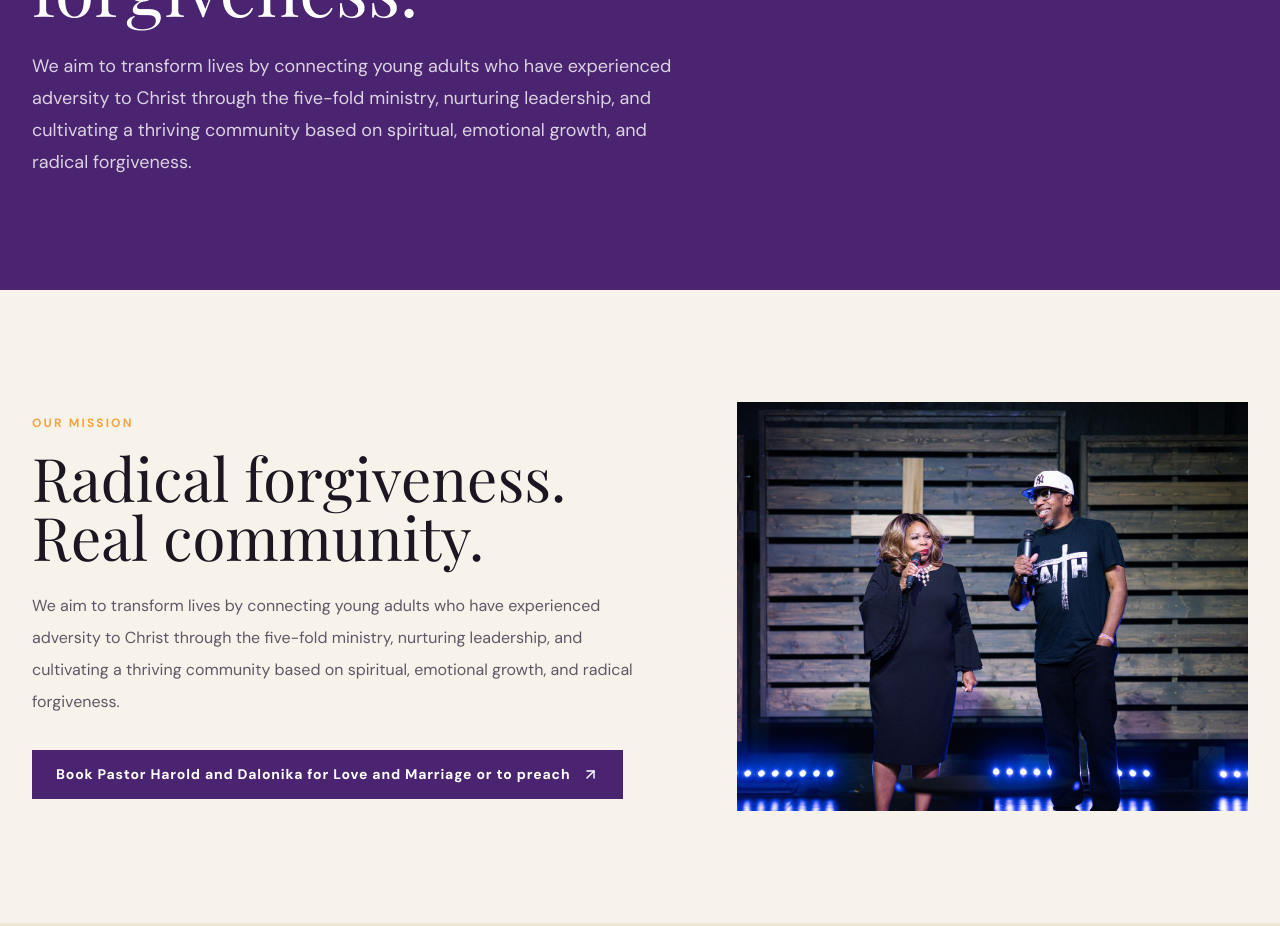
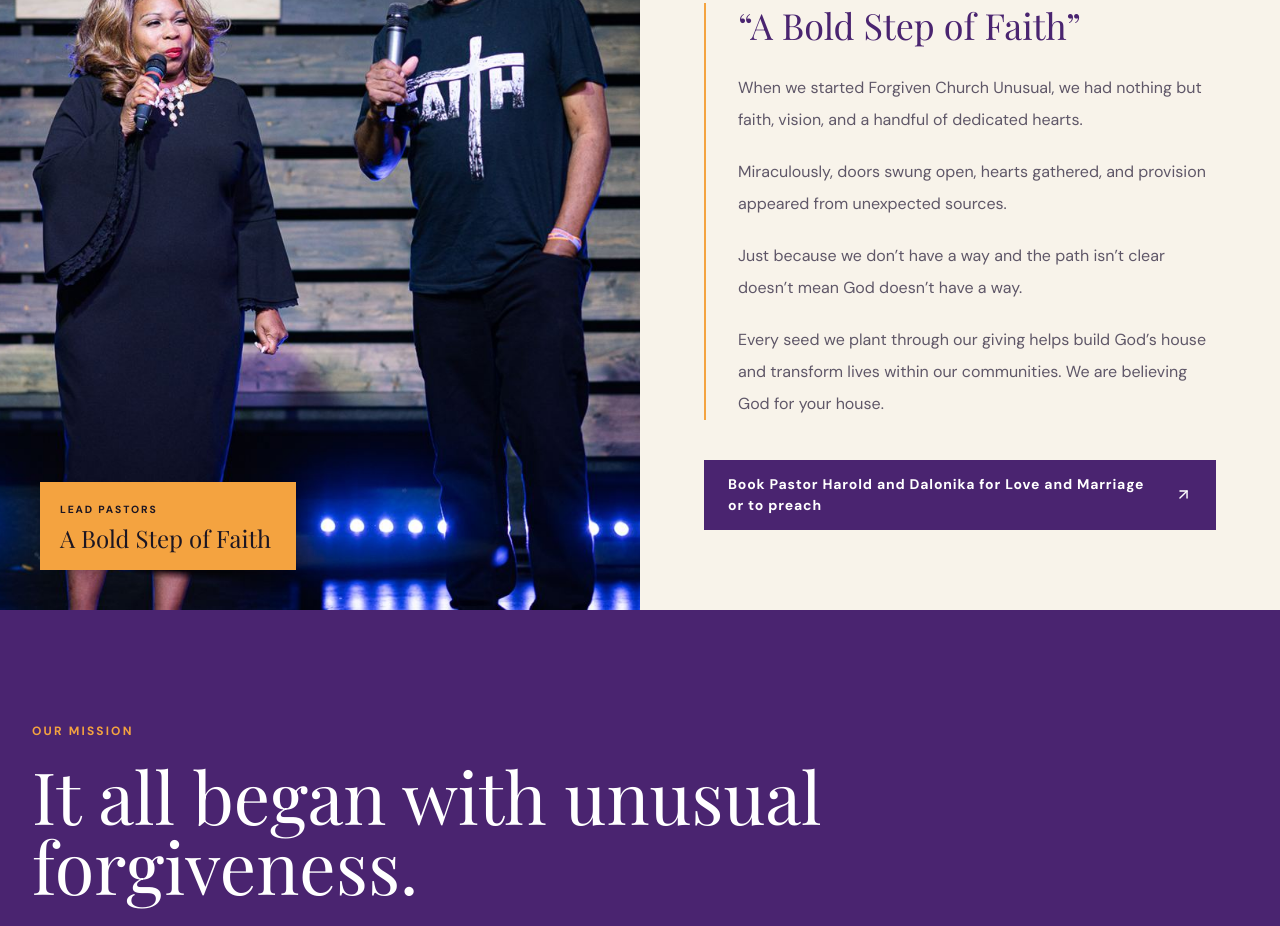
Before and after one commit to tariq121/fcuchurch, a plain HTML site: page about.html in a window 1280 px wide. Shown: the part 435-1361 px from the top of the page. Drawn offline with nearby package versions, Linux system fonts and the light colour scheme.

Commit message:
Lead the About page with the pastors
Pastors Harold and Dalonika now open the About page, with their photo
filling the left half of the screen on desktop (full width above the
text on phones) beside their story and booking button. Mission and
vision follow; the duplicated mission paragraph is merged into one.

Co-Authored-By: Claude Opus 5.5 <noreply@anthropic.com>

```diff
--- a/about.html
+++ b/about.html
@@ -40,41 +40,44 @@
   </header>
 
   <main>
+    <section class="bg-sand pastors-hero">
+        <div class="pastors-photo">
+          <img src="/assets/brand/dsc03296.jpg" alt="Lead Pastors Harold and Dalonika McDonald" fetchpriority="high">
+          <div class="photo-badge">
+            <p class="small">Lead pastors</p>
+            <p class="big">A Bold Step of Faith</p>
+          </div>
+        </div>
+        <div class="pastors-text">
+          <p class="eyebrow">Meet our Lead Pastors</p>
+          <h1 class="display h2" style="margin-top:1rem;max-width:36rem">Harold &amp; Dalonika McDonald</h1>
+          <div class="bordered-left" style="margin-top:2.5rem">
+            <p class="display text-purple" style="font-size:clamp(1.875rem,4vw,2.25rem);line-height:1.25">&ldquo;A Bold Step of Faith&rdquo;</p>
+            <div class="prose">
+              <p>When we started Forgiven Church Unusual, we had nothing but faith, vision, and a handful of dedicated hearts.</p>
+              <p>Miraculously, doors swung open, hearts gathered, and provision appeared from unexpected sources.</p>
+              <p>Just because we don&rsquo;t have a way and the path isn&rsquo;t clear doesn&rsquo;t mean God doesn&rsquo;t have a way.</p>
+              <p>Every seed we plant through our giving helps build God&rsquo;s house and transform lives within our communities. We are believing God for your house.</p>
+            </div>
+          </div>
+          <a href="mailto:members@forgivenchurchunusual.com?subject=General%20inquiry" class="btn btn-purple" style="margin-top:2.5rem">Book Pastor Harold and Dalonika for Love and Marriage or to preach <svg xmlns="http://www.w3.org/2000/svg" width="17" height="17" viewBox="0 0 24 24" fill="none" stroke="currentColor" stroke-width="2" stroke-linecap="round" stroke-linejoin="round" aria-hidden="true"><path d="M7 7h10v10"/><path d="M7 17 17 7"/></svg></a>
+        </div>
+    </section>
+
     <section class="bg-purple page-hero">
       <div class="container section">
-        <p class="eyebrow">About</p>
-        <h1 class="display">It all began with unusual forgiveness.</h1>
+        <p class="eyebrow">Our Mission</p>
+        <h2 class="display">It all began with unusual forgiveness.</h2>
         <p class="intro">We aim to transform lives by connecting young adults who have experienced adversity to Christ through the five-fold ministry, nurturing leadership, and cultivating a thriving community based on spiritual, emotional growth, and radical forgiveness.</p>
       </div>
     </section>
 
-    <section class="bg-sand">
-      <div class="container section split split-11-9">
-        <div>
-          <p class="eyebrow">Our Mission</p>
-          <h2 class="display h2" style="margin-top:1rem;max-width:36rem">Radical forgiveness. Real community.</h2>
-          <p class="text-muted" style="margin-top:1.5rem;line-height:2rem">We aim to transform lives by connecting young adults who have experienced adversity to Christ through the five-fold ministry, nurturing leadership, and cultivating a thriving community based on spiritual, emotional growth, and radical forgiveness.</p>
-          <a href="mailto:members@forgivenchurchunusual.com?subject=General%20inquiry" class="btn btn-purple" style="margin-top:2rem">Book Pastor Harold and Dalonika for Love and Marriage or to preach <svg xmlns="http://www.w3.org/2000/svg" width="17" height="17" viewBox="0 0 24 24" fill="none" stroke="currentColor" stroke-width="2" stroke-linecap="round" stroke-linejoin="round" aria-hidden="true"><path d="M7 7h10v10"/><path d="M7 17 17 7"/></svg></a>
-        </div>
-        <div class="photo-frame clip">
-          <img src="/assets/brand/dsc03296.jpg" alt="Lead Pastors Harold and Dalonika McDonald" loading="lazy">
-        </div>
-      </div>
-    </section>
-
     <section class="bg-cream">
-      <div class="container section split split-9-11">
-        <div>
+      <div class="container section-sm">
+        <div class="bordered-left lg" style="max-width:64rem">
           <p class="eyebrow">Our Vision</p>
-          <h2 class="display h2" style="margin-top:1rem">To reach one person and one family at a time.</h2>
-        </div>
-        <div class="bordered-left">
-          <p class="display text-purple" style="font-size:clamp(1.875rem,4vw,2.25rem);line-height:1.25">&ldquo;A Bold Step of Faith&rdquo;</p>
-          <div class="prose">
-            <p>When we started Forgiven Church Unusual, we had nothing but faith, vision, and a handful of dedicated hearts.</p>
-            <p>Miraculously, doors swung open, hearts gathered, and provision appeared from unexpected sources.</p>
-            <p>Just because we don&rsquo;t have a way and the path isn&rsquo;t clear doesn&rsquo;t mean God doesn&rsquo;t have a way.</p>
-          </div>
+          <h2 class="display h2" style="margin-top:1rem;max-width:48rem">To reach one person and one family at a time.</h2>
+          <p class="text-muted" style="margin-top:1.5rem;max-width:42rem;line-height:1.75rem">Learn more as we strengthen our city, state, and change the world.</p>
         </div>
       </div>
     </section>
--- a/assets/css/styles.css
+++ b/assets/css/styles.css
@@ -501,9 +501,9 @@ svg { flex-shrink: 0; }
 
 /* ---------- Page heroes (inner pages) ---------- */
 
-.page-hero h1 { margin-top: 1.25rem; max-width: 56rem; font-size: 3rem; line-height: 0.98; }
+.page-hero h1, .page-hero h2 { margin-top: 1.25rem; max-width: 56rem; font-size: 3rem; line-height: 0.98; }
 .page-hero p.intro { margin-top: 1.75rem; max-width: 42rem; font-size: 1.125rem; line-height: 2rem; color: rgba(255, 255, 255, 0.8); }
-@media (min-width: 640px) { .page-hero h1 { font-size: 4.5rem; } }
+@media (min-width: 640px) { .page-hero h1, .page-hero h2 { font-size: 4.5rem; } }
 
 /* Inner-page hero with a background photo under a purple wash */
 .page-hero.with-photo { position: relative; isolation: isolate; overflow: hidden; }
@@ -643,3 +643,30 @@ img.missing { visibility: hidden; }
 .zoom-btn { padding: 0.75rem 1.25rem; font-size: 0.75rem; letter-spacing: 0.1em; text-transform: uppercase; gap: 0.5rem; }
 .text-link { color: var(--purple); font-weight: 700; text-decoration: underline; text-decoration-color: var(--orange); text-decoration-thickness: 2px; text-underline-offset: 3px; transition: color 0.15s; }
 .text-link:hover { color: var(--orange); }
+
+/* About page: pastors photo fills the left half of the screen */
+.pastors-hero { display: grid; }
+.pastors-photo {
+  position: relative;
+  aspect-ratio: 4 / 3;
+  background: var(--purple-10);
+}
+.pastors-photo img {
+  position: absolute; inset: 0; width: 100%; height: 100%;
+  object-fit: cover; object-position: 50% 40%;
+}
+.pastors-photo .photo-badge { display: none; }
+.pastors-text { padding: 4rem var(--pad); }
+@media (min-width: 640px) {
+  .pastors-text { padding: 5rem var(--pad); }
+}
+@media (min-width: 1024px) {
+  .pastors-hero { grid-template-columns: 1fr 1fr; min-height: calc(100vh - 10rem); }
+  .pastors-photo { aspect-ratio: auto; min-height: 640px; }
+  .pastors-photo .photo-badge { display: block; left: 2.5rem; bottom: 2.5rem; }
+  .pastors-text {
+    align-self: center;
+    max-width: 40rem;
+    padding: 5rem 4rem;
+  }
+}
```
